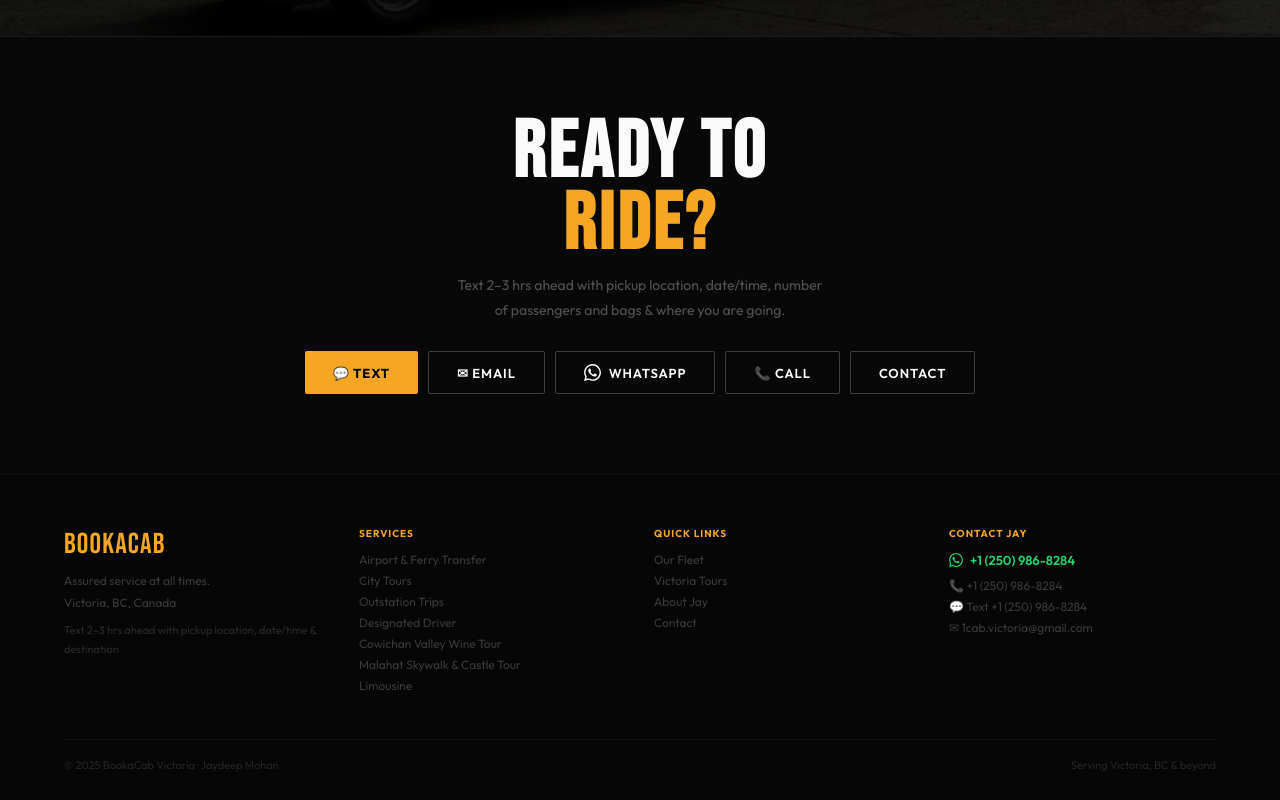
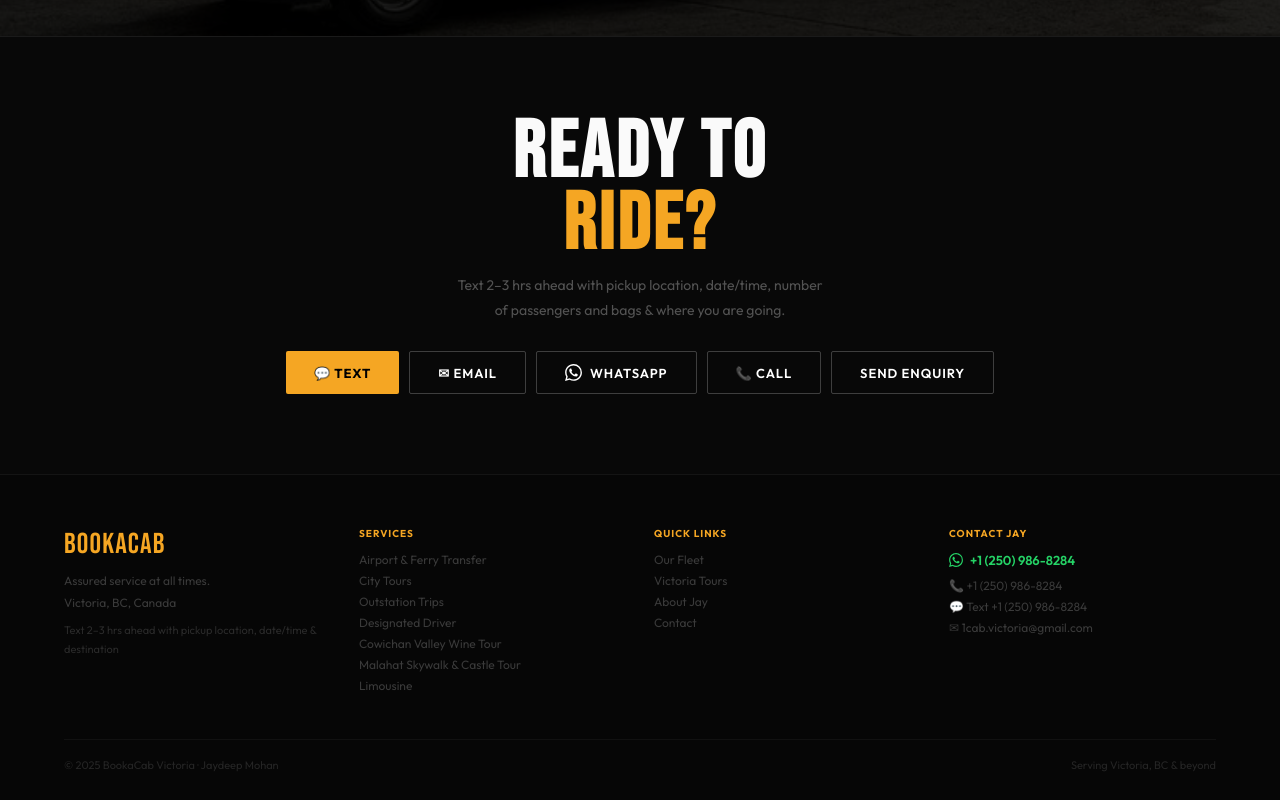
Before and after one commit to BizzOne-Digital/cab-victoria, a Next.js app: page / in a window 1280 px wide. Shown: the part 3749-4549 px from the top of the page. Built offline with nearby package versions, Linux system fonts and the light colour scheme.

Commit message:
vchnagessss

```diff
--- a/app/page.tsx
+++ b/app/page.tsx
@@ -317,7 +317,7 @@
         <a href="mailto:1cab.victoria@gmail.com" className="btn-secondary">✉ Email</a>
         <a href="https://wa.me/12509868284" className="btn-secondary"><WA />WhatsApp</a>
         <a href="tel:+12509868284" className="btn-secondary">📞 Call</a>
-        <Link href="/contact" className="btn-secondary">Contact</Link>
+        <Link href="/contact#booking-form" className="btn-secondary">Send Enquiry</Link>
       </div>
     </section>
     </>
--- a/app/tours/page.tsx
+++ b/app/tours/page.tsx
@@ -23,7 +23,7 @@
   'Mt. Tolmie':              {day:'/tours/mt-tolmie-day.jpeg',         night:'/tours/mt-tolmie-night.jpeg'},
   'Gorge Waterway':          {day:'/tours/gorge-waterway-day.jpeg',    night:'/tours/gorge-waterway-day.jpeg'},
   'Japanese Garden':         {day:'/tours/japanese-garden-day.jpg',   night:'/tours/japanese-garden-day.jpg'},
-  'Butchart Gardens':        {day:'/tours/butchart-day.jpg',          night:'/tours/butchart-night.webp'},
+  'Butchart Gardens':        {day:'/tours/butt.jpg',          night:'/tours/butchart-night.webp'},
 }
 
 /* ── TOUR PACKAGES ── */
```
Also changed, not shown: 1 other file (tests, documents, lock files or other folders).
